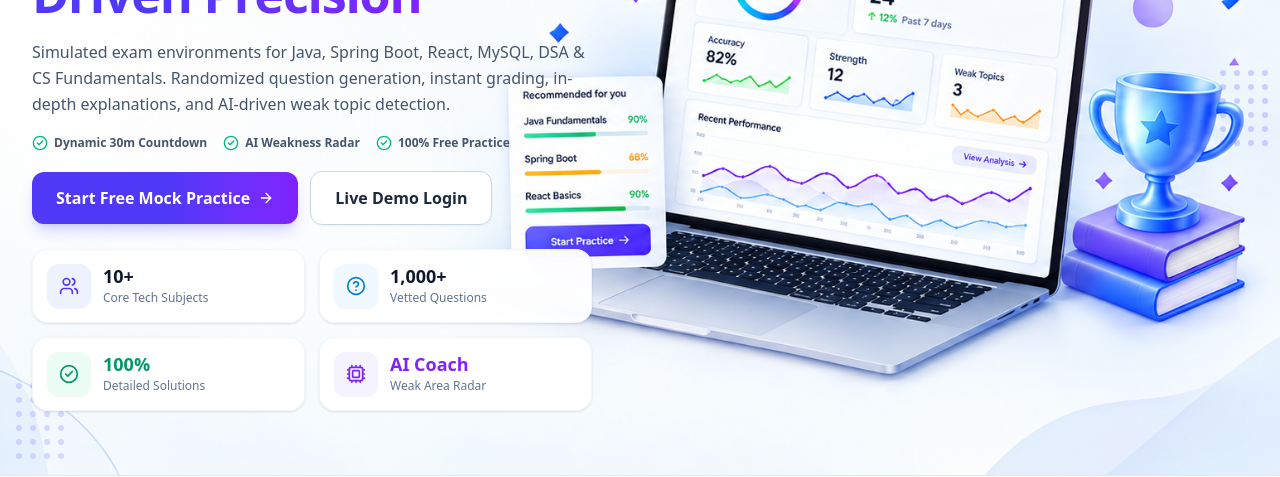
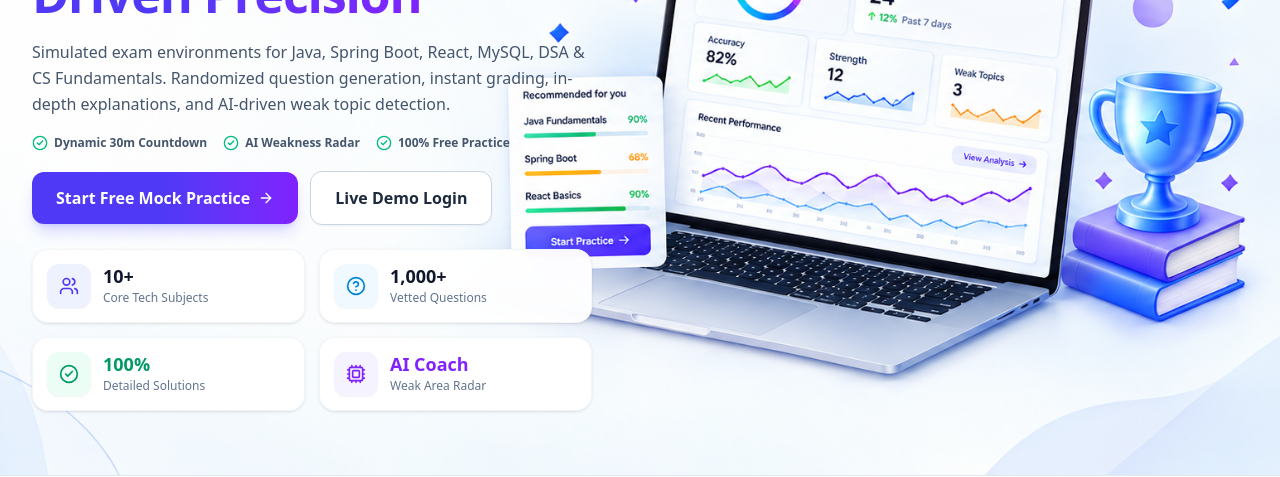
Before and after one commit to Aiswariya12/Interview-Prep, a React (Vite) app in the folder frontend/: page / in a window 1280 px wide. Shown: the part 325-802 px from the top of the page. Built offline with nearby package versions, Linux system fonts and the light colour scheme; no server answers.

Commit message:
fix(ui): remove marked decorative dot matrix elements from hero section

```diff
--- a/frontend/src/pages/LandingPage.jsx
+++ b/frontend/src/pages/LandingPage.jsx
@@ -47,23 +47,11 @@ const LandingPage = () => {
           HERO SECTION — Responsive Hero with Device-Adaptive Background on Mobile & Interactive Visual on Desktop
       ═══════════════════════════════════════════════ */}
       <section
-        className="relative hero-device-responsive border-b border-slate-200 bg-gradient-to-b from-[#eef5fe] via-[#f3f7fd] to-slate-50 py-7 sm:py-10 lg:py-0 lg:h-[calc(100vh-4rem)] lg:min-h-[600px] lg:max-h-[860px] flex items-center overflow-hidden desktop-grid-bg"
+        className="relative hero-device-responsive border-b border-slate-200 bg-gradient-to-b from-[#eef5fe] via-[#f3f7fd] to-slate-50 py-7 sm:py-10 lg:py-0 lg:h-[calc(100vh-4rem)] lg:min-h-[600px] lg:max-h-[860px] flex items-center overflow-hidden"
         style={{ '--hero-bg': `url("${heroBg}")` }}
       >
         {/* Soft responsive overlay for mobile/tablets so text is always 100% legible */}
         <div className="absolute inset-0 bg-gradient-to-r from-white/95 via-white/85 to-transparent/40 sm:to-transparent lg:from-white/30 lg:via-transparent lg:to-transparent pointer-events-none" />
-
-        {/* Ambient Decorative Dot Matrix Elements matching the mockup */}
-        <div className="absolute bottom-4 left-4 grid grid-cols-4 gap-2 opacity-20 pointer-events-none">
-          {[...Array(24)].map((_, i) => (
-            <div key={i} className="w-1.5 h-1.5 rounded-full bg-indigo-500" />
-          ))}
-        </div>
-        <div className="absolute top-1/2 right-3 -translate-y-1/2 hidden sm:grid grid-cols-4 gap-2 opacity-25 pointer-events-none">
-          {[...Array(24)].map((_, i) => (
-            <div key={i} className="w-1.5 h-1.5 rounded-full bg-indigo-500" />
-          ))}
-        </div>
 
         <div className="relative max-w-7xl mx-auto px-4 sm:px-6 lg:px-8 py-3 lg:py-6 w-full z-10">
           <div className="w-full lg:w-[52%] xl:w-[48%] max-w-lg lg:max-w-[560px] space-y-3 sm:space-y-4 text-left">
```
